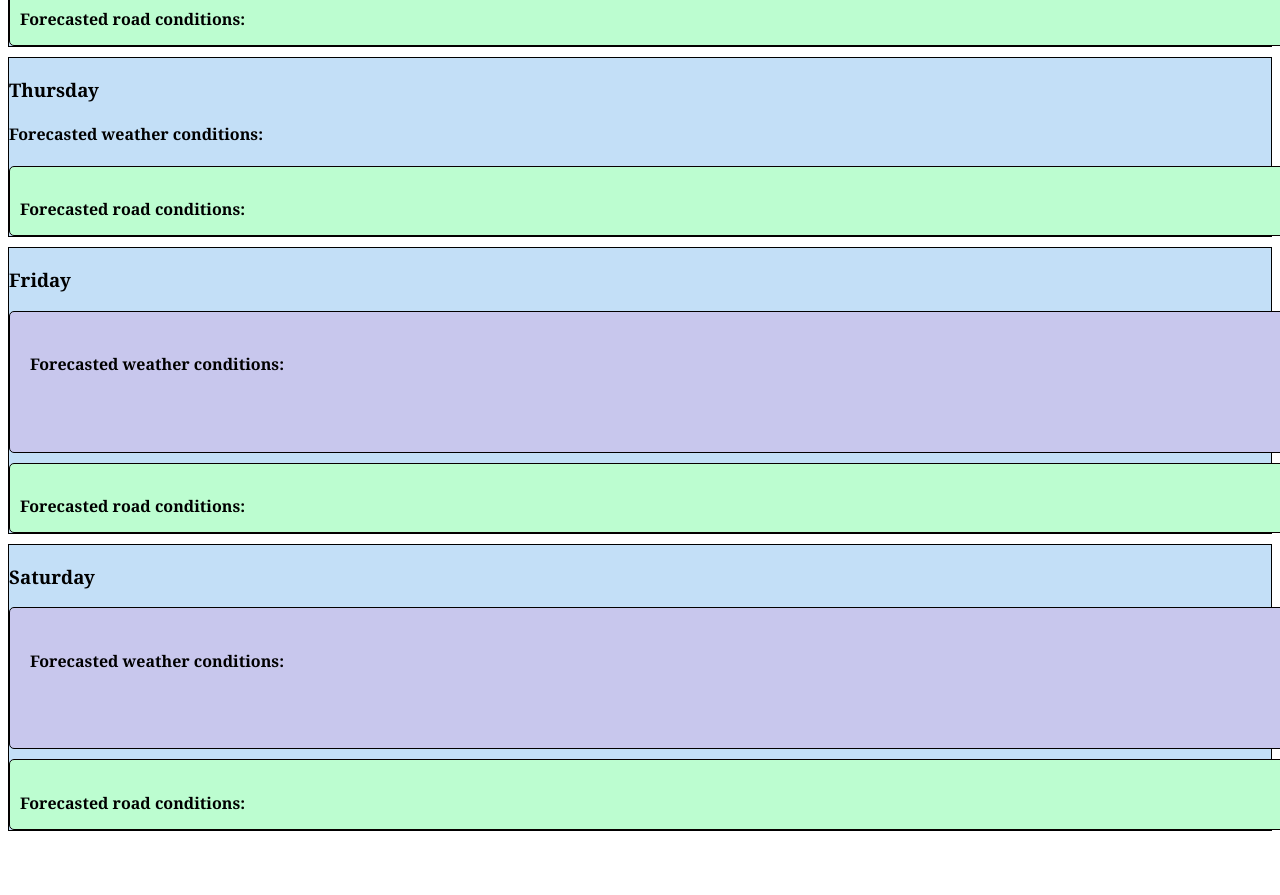
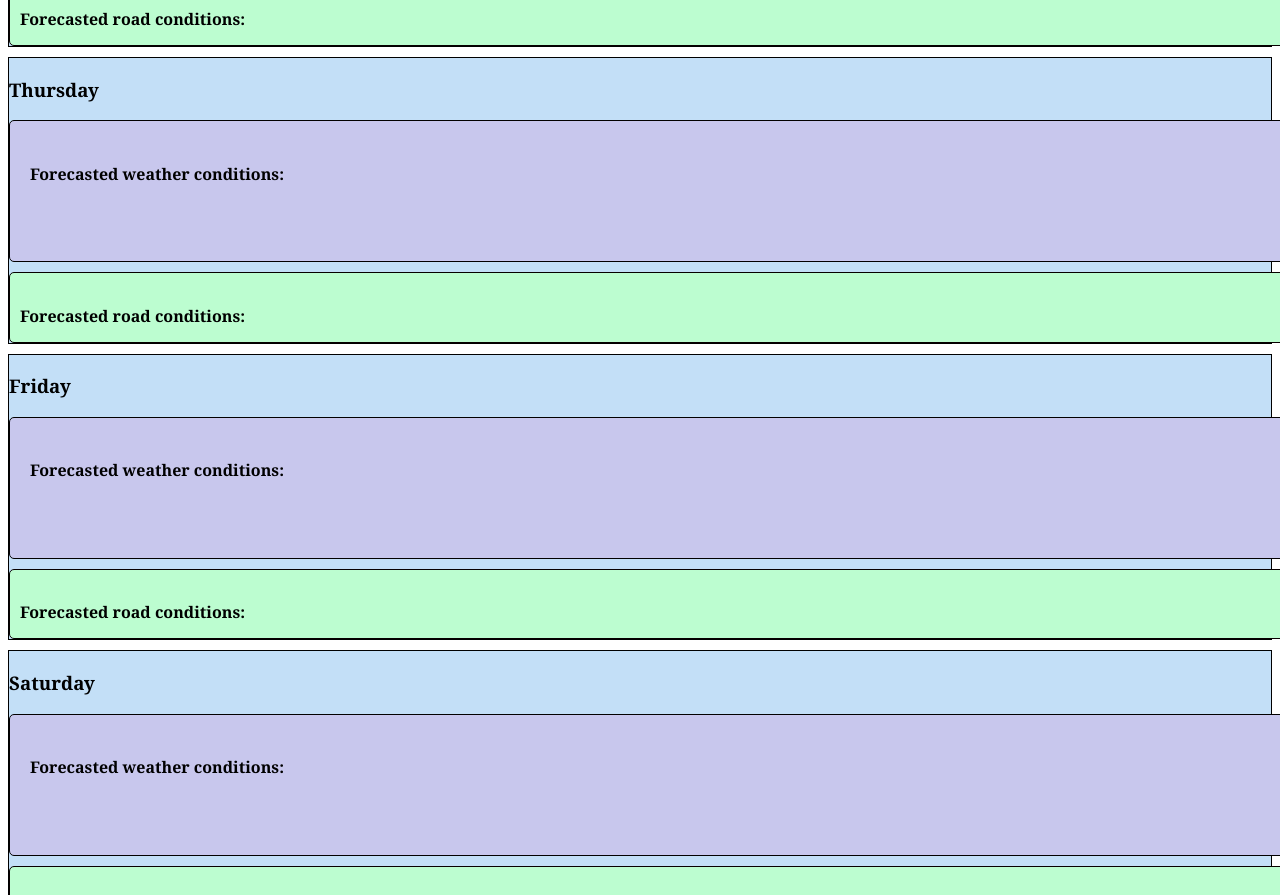
Before and after one commit to awatson622/weekly-weather-planner, a plain HTML site: page city-results.html in a window 1280 px wide. Shown: the part 1260-2155 px from the top of the page. Before the commit the page ends 2101 px from the top, so only its background shows below. Drawn offline with nearby package versions, Linux system fonts and the light colour scheme; no server answers.

Commit message:
Update city-results.html
removed "thursday" from "thursday-weather-box" so the CSS styling would show

```diff
--- a/city-results.html
+++ b/city-results.html
@@ -85,7 +85,7 @@
 
     <div id="thursday" class="day">
         <h3 class="day-header">Thursday</h3>
-        <div class="thursday-weather-box">
+        <div class="weather-box">
             <h4>Forecasted weather conditions:</h4>
         </div>
         <div class="daily-tasks">
```
